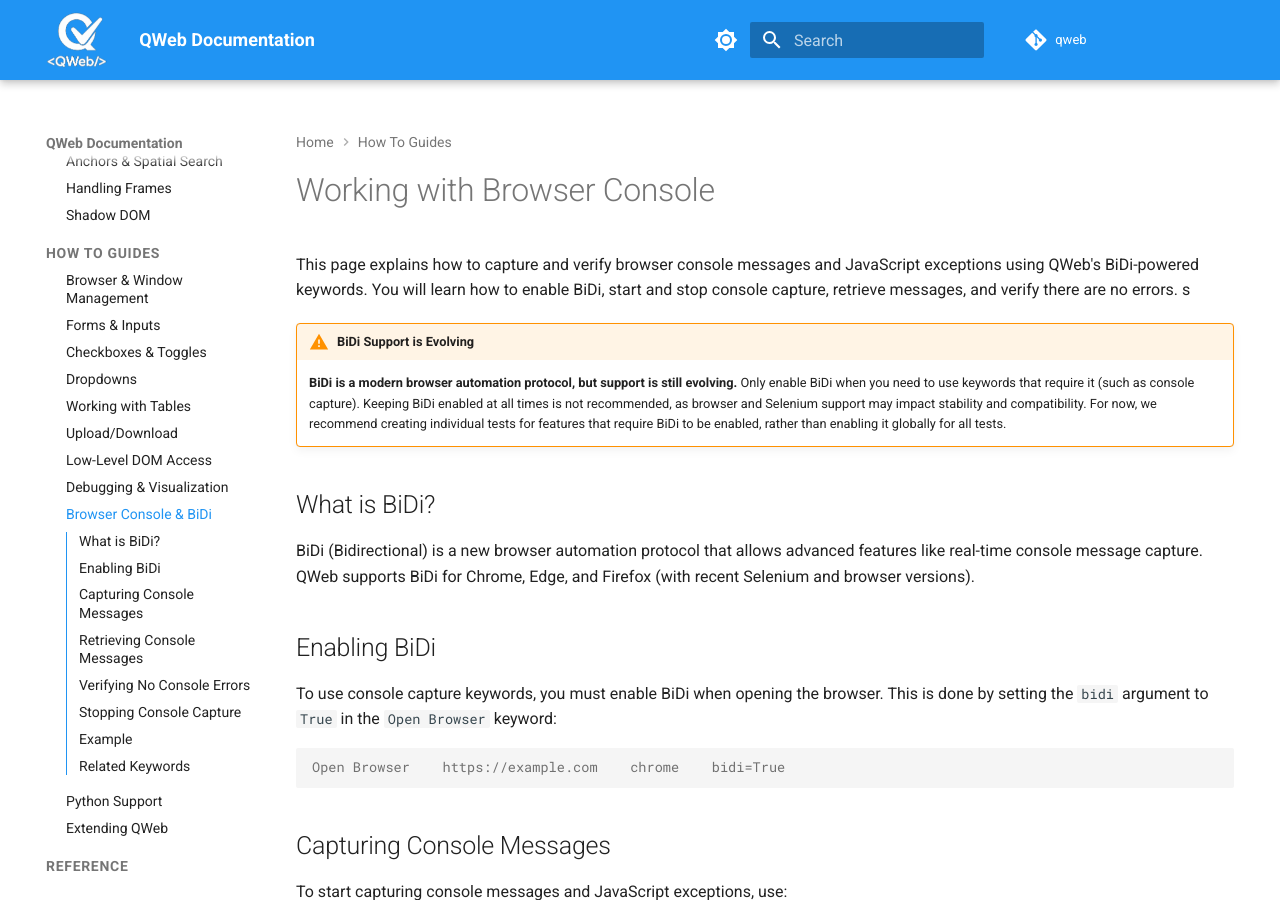
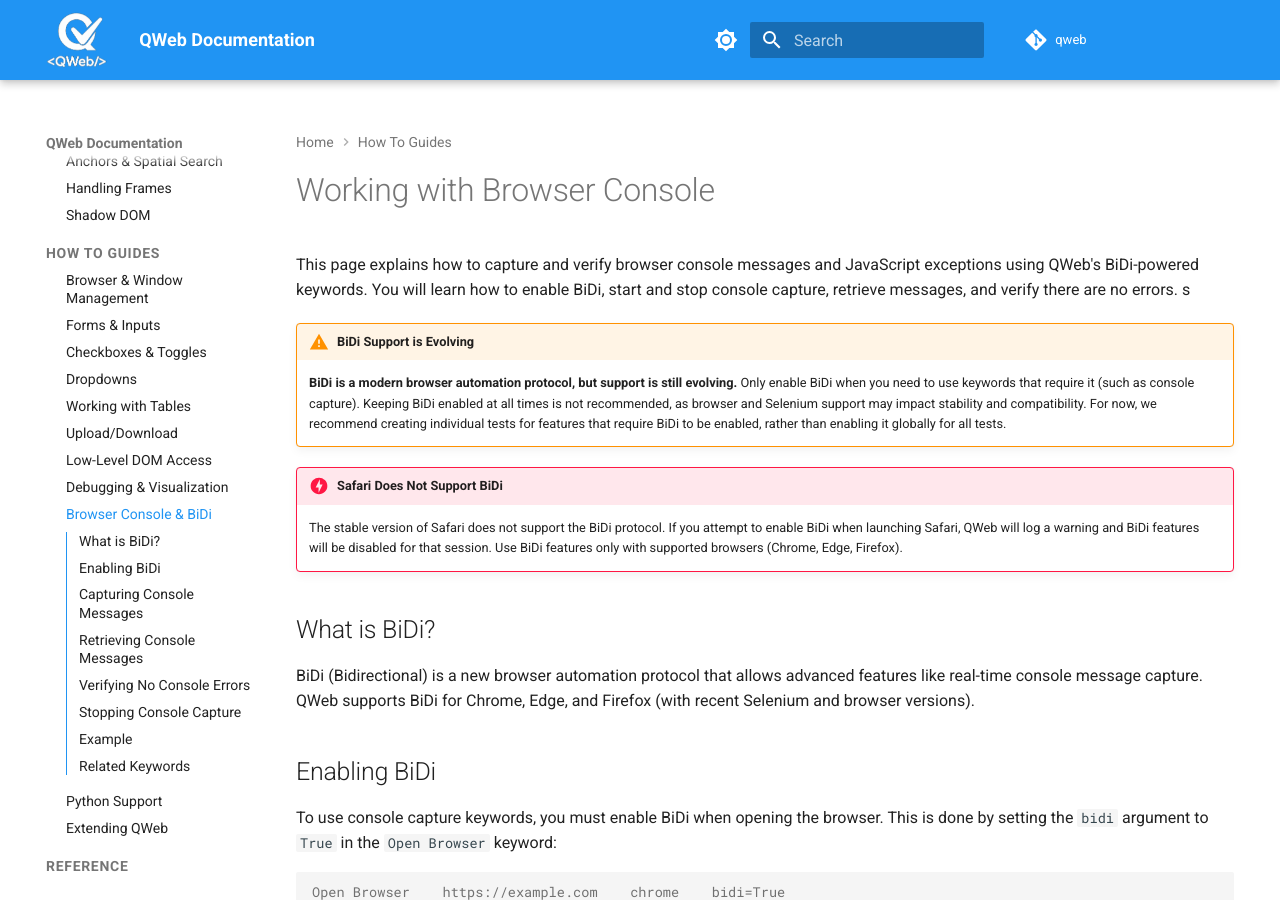
Before and after one commit to qentinelqi/qweb, an MkDocs documentation site: the page built from docs/how_to/devconsole.md, in a window 1280 px wide and 900 px high. Built offline with MkDocs 1.6.1 and Material for MkDocs 9.7.7, drawn with Linux system fonts in a browser that asks for light colours; comment, search, counter and statistics services are not loaded.

Commit message:
Safari does not support BiDi yet, excluding it from tests and adding a warning if BiDi is requested on Safari. Also doc page has a note about this.

```diff
--- a/docs/how_to/devconsole.md
+++ b/docs/how_to/devconsole.md
@@ -6,6 +6,11 @@
     **BiDi is a modern browser automation protocol, but support is still evolving.**
     Only enable BiDi when you need to use keywords that require it (such as console capture). Keeping BiDi enabled at all times is not recommended, as browser and Selenium support may impact stability and compatibility.
     For now, we recommend creating individual tests for features that require BiDi to be enabled, rather than enabling it globally for all tests.
+
+!!! danger "Safari Does Not Support BiDi"
+    The stable version of Safari does not support the BiDi protocol.
+    If you attempt to enable BiDi when launching Safari, QWeb will log a warning and BiDi features will be disabled for that session.
+    Use BiDi features only with supported browsers (Chrome, Edge, Firefox).
 
 ## What is BiDi?
 
```
Also changed, not shown: 2 other files.
